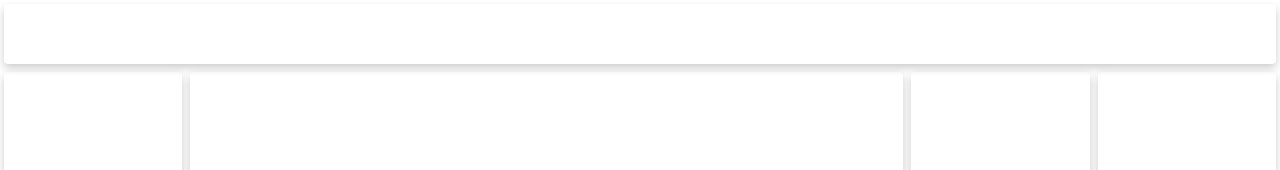
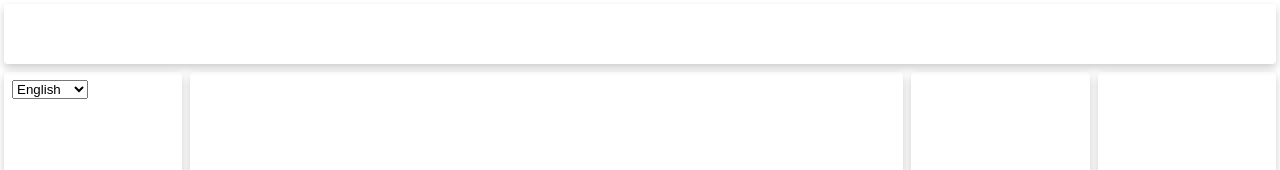
Before and after one commit to HeYaoDaDa/chest-idle, a Vue app: page /game in a window 1280 px wide. Shown: the top 170 px of the page. Built offline with nearby package versions, Linux system fonts and the light colour scheme.

Commit message:
add languageSelect

```diff
--- /dev/null
+++ b/src/components/misc/LanguageSelect.vue
@@ -0,0 +1,19 @@
+<script setup lang="ts">
+import { useSettingsStore } from '@/stores/settings';
+import { computed } from 'vue';
+
+const settingsStore = useSettingsStore();
+
+const selectedLocale = computed({
+  get: () => settingsStore.locale,
+  set: (value) => settingsStore.setLocale(value),
+});
+</script>
+
+<template>
+  <select v-model="selectedLocale">
+    <option v-for="[code, language] in settingsStore.localeOptions" :key="code" :value="code">
+      {{ language }}
+    </option>
+  </select>
+</template>
--- a/src/i18n/en/index.ts
+++ b/src/i18n/en/index.ts
@@ -2,6 +2,8 @@ export default {
   gameNameFirst: "Chest",
   gameNameLast: "Idle",
   gameName: '@:gameNameFirst @:gameNameLast',
+  loading: 'Loading...',
+  loadDataFail: 'Loading data fail!',
   skill: {
     mining: { name: 'Mining', description: 'Mining.' },
     woodcutting: { name: 'Woodcutting', description: 'Woodcutting.' },
--- a/src/i18n/zh/index.ts
+++ b/src/i18n/zh/index.ts
@@ -2,9 +2,11 @@ export default {
   gameNameFirst: "宝箱",
   gameNameLast: "放置",
   gameName: '@:gameNameFirst@:gameNameLast',
+  loading: '加载中。。。',
+  loadDataFail: '加载数据失败！',
   skill: {
-    mining: { name: '挖矿', description: '挖矿.' },
-    woodcutting: { name: '伐木', description: '伐木.' },
+    mining: { name: '挖矿', description: '挖矿。' },
+    woodcutting: { name: '伐木', description: '伐木。' },
   },
   item: {
     sand: {
--- a/src/main.ts
+++ b/src/main.ts
@@ -1,5 +1,5 @@
 import './styles/app.scss'
-import { createApp } from 'vue'
+import { createApp, watch } from 'vue'
 import { createPinia } from 'pinia'
 import App from './App.vue'
 import router from './router'
@@ -12,3 +12,11 @@ app.use(router)
 app.use(i18n)
 
 app.mount('#app')
+
+document.title = i18n.global.t('gameName');
+watch(
+  () => i18n.global.locale.value,
+  () => {
+    document.title = i18n.global.t('gameName');
+  }
+);
--- a/src/pages/GamePage.vue
+++ b/src/pages/GamePage.vue
@@ -1,10 +1,15 @@
-<script setup lang="ts"></script>
+<script setup lang="ts">
+import LanguageSelect from '@/components/misc/LanguageSelect.vue';
+
+</script>
 
 <template>
   <div id="game-page-root">
     <div id="game-page-layout-container">
       <div id="header"></div>
-      <div id="sidebar"></div>
+      <div id="sidebar">
+        <LanguageSelect />
+      </div>
       <div id="content"></div>
       <div id="equipment"></div>
       <div id="abilities"></div>
--- a/src/pages/LoadPage.vue
+++ b/src/pages/LoadPage.vue
@@ -2,9 +2,11 @@
 import { useRouter } from 'vue-router'
 import { ref, watchEffect } from 'vue'
 import { useDataStore } from '@/stores/data';
+import { useI18n } from 'vue-i18n';
 
 const router = useRouter()
 const dataStore = useDataStore();
+const { t } = useI18n();
 
 const fail = ref(false);
 
@@ -21,8 +23,8 @@ watchEffect(() => {
 
 <template>
   <div id="load-page-root">
-    <h1 id="load-data-fail-text" v-if="fail">Load data fail!</h1>
-    <h1 v-else>Loading...</h1>
+    <h1 id="load-data-fail-text" v-if="fail">{{ t('loadDataFail') }}</h1>
+    <h1 v-else>{{ t('loading') }}</h1>
   </div>
 </template>
 
--- /dev/null
+++ b/src/stores/settings.ts
@@ -0,0 +1,26 @@
+import { defineStore } from "pinia";
+import { ref } from "vue";
+import { useI18n } from "vue-i18n";
+
+export const useSettingsStore = defineStore('settings', () => {
+  const localeOptions: [string, string][] = [
+    ["en", "English"],
+    ["zh", "中文简体"]
+  ];
+  const i18n = useI18n();
+  const locale = ref(i18n.locale.value);
+
+  function setLocale(newLocale: string) {
+    locale.value = newLocale;
+    if (i18n.locale.value !== newLocale) {
+      i18n.locale.value = newLocale;
+    }
+  }
+
+  return {
+    localeOptions,
+    locale,
+
+    setLocale
+  }
+});
```
